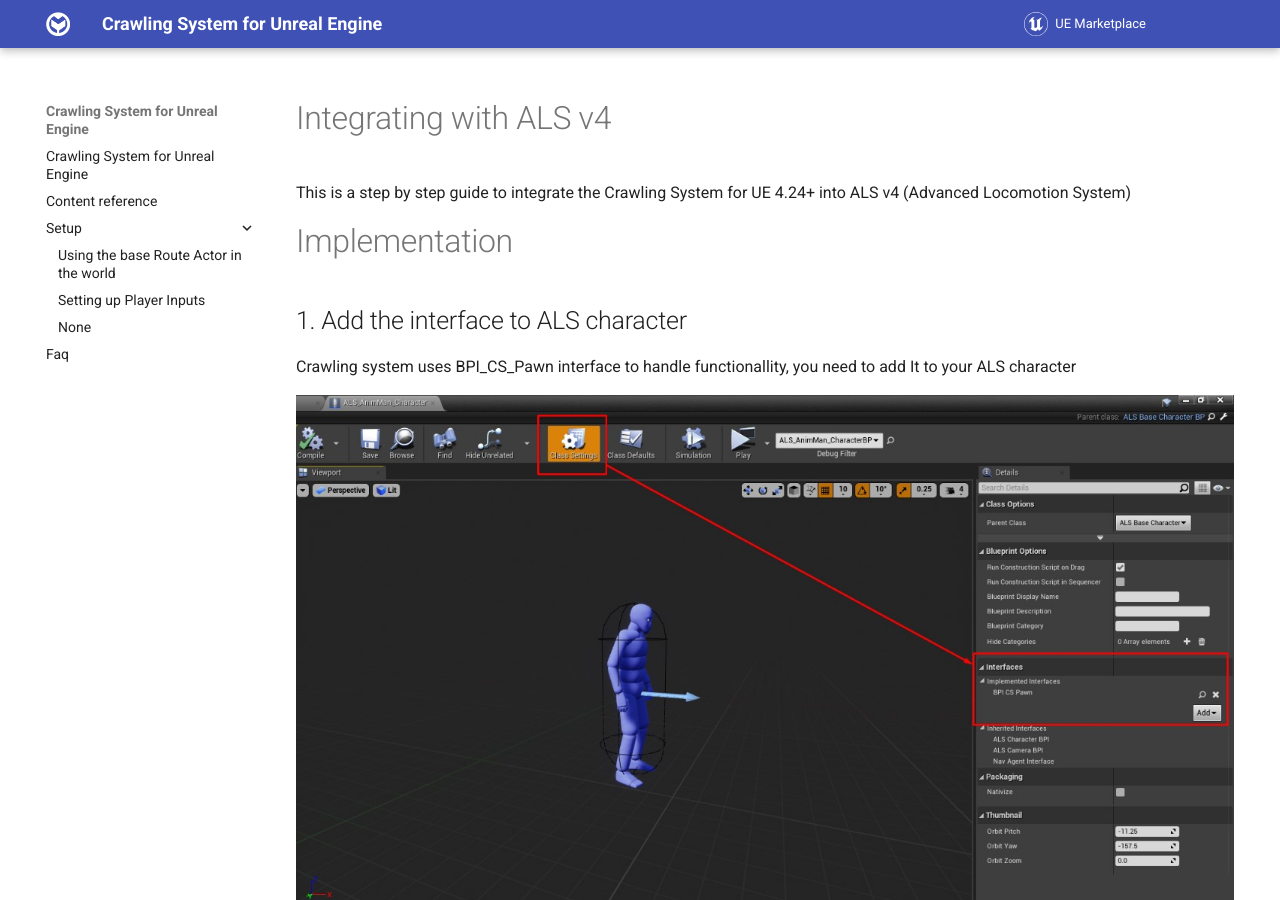
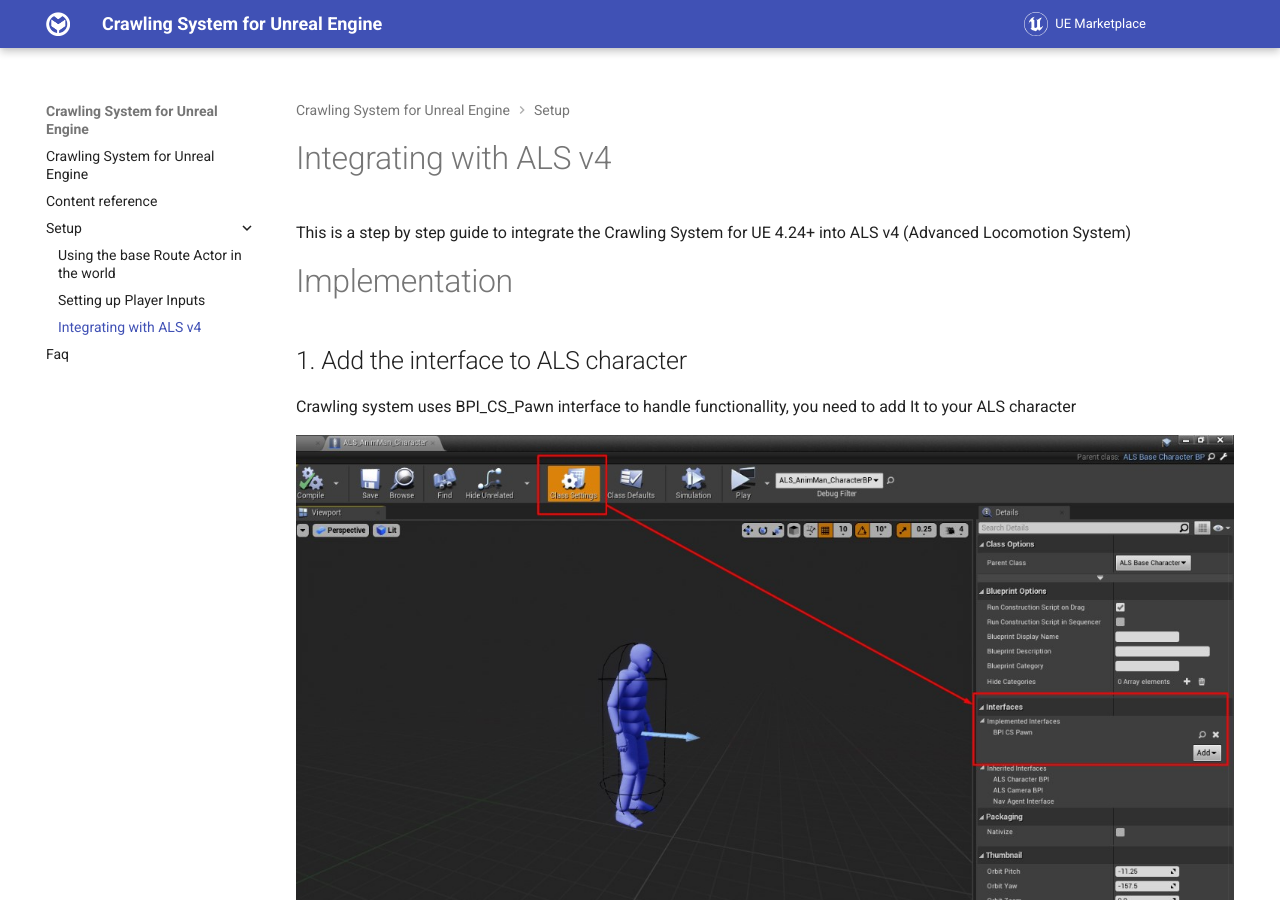
Before and after one commit to nesjett/unreal-engine-crawling-system, an MkDocs documentation site: the page built from docs/setup/integrating-als-v4.md, in a window 1280 px wide and 900 px high. Built offline with MkDocs 1.6.1 and Material for MkDocs 9.7.7, drawn with Linux system fonts in a browser that asks for light colours; some of the changed text lies outside the part shown.

Commit message:
fix: typo for als integration nav

```diff
--- a/mkdocs.yml
+++ b/mkdocs.yml
@@ -13,7 +13,7 @@
   - Setup:
     - 'setup/index.md'
     - 'setup/inputs.md'
-    - 'setup/integratin-als-v4.md'
+    - 'setup/integrating-als-v4.md'
   - 'faq.md'
 
 markdown_extensions:
```
